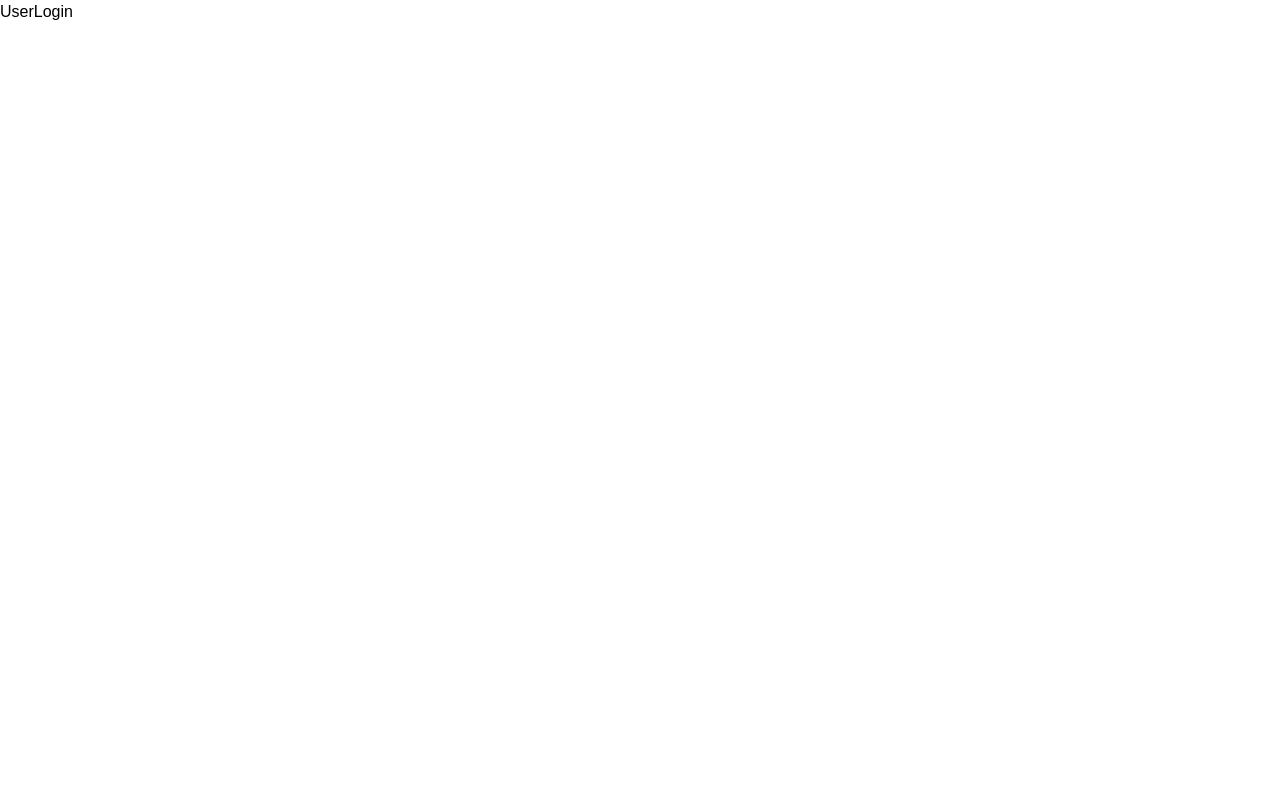
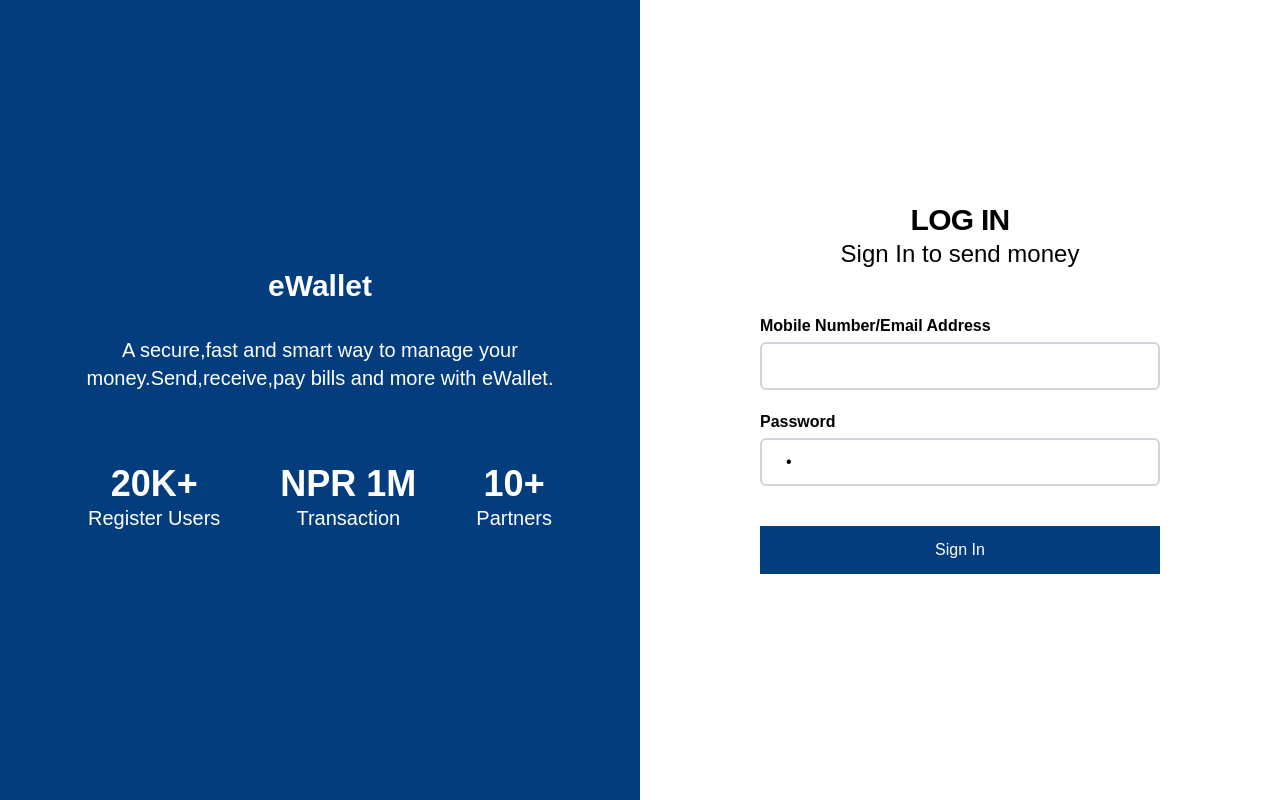
Before and after one commit to theankiitt/online-wallet-management-system, a React app in the folder web/: page /login in a window 1280 px wide. Built offline with nearby package versions, Linux system fonts and the light colour scheme; the HTML template or start-up script is replaced by a standard one.

Commit message:
fix the state hooks in registration and login of web

```diff
--- a/web/src/components/UserLogin.jsx
+++ b/web/src/components/UserLogin.jsx
@@ -1,7 +1,93 @@
+import { useState } from "react";
+
 export const UserLogin=()=>{
-    return(
-        <>
-        <h1>UserLogin</h1>
-        </>
-    );
+     const [userData,setUserData] = useState({
+       userId: " ",
+       password: " ",
+       })
+
+
+       const userLogin=(e)=>{
+           e.preventDefault()
+
+           console.log(userData)
+
+
+           setUserData({
+                userId:' ',
+                password: ' '
+
+           })
+
+       }
+
+
+
+
+
+
+       return(
+
+
+
+           <main className="flex justify-center items-center bg-white h-screen w-full">
+               <section className="bg-[#043d7d] text-white min-h-screen w-full hidden md:flex flex-col items-center justify-center gap-18">
+                   <header className="flex flex-col justify-center items-center gap-8">
+                       <h1 className="text-3xl font-extrabold">eWallet</h1>
+                       <p className="w-[80%] text-xl text-center">A secure,fast and smart way to manage your money.Send,receive,pay bills and more with eWallet.</p>
+                   </header>
+
+                   <div className="flex gap-15">
+                       <div className="text-center">
+                           <h3 className="text-4xl font-extrabold">20K+</h3>
+                           <p className="text-xl">Register Users</p>
+                       </div>
+                       <div className="text-center">
+                            <h3 className="text-4xl font-extrabold">NPR 1M</h3>
+                           <p className="text-xl">Transaction</p>
+
+                       </div>
+                       <div className="text-center">
+                            <h3 className="text-4xl font-extrabold">10+</h3>
+                           <p className="text-xl">Partners</p>
+                       </div>
+                   </div>
+
+               </section>
+
+               <section className="bg-white h-screen w-full flex flex-col items-center justify-center gap-5 py-10   ">
+                   <header className="text-center">
+                       <h1 className="text-3xl uppercase font-extrabold tracking-tight heading">Log In</h1>
+                       <p className="text-2xl">Sign In to send money</p>
+                   </header>
+
+
+                   <form className="flex flex-col gap-5 w-full max-w-md p-6 " onSubmit={userLogin}>
+                       <div className="flex flex-col gap-1">
+                           <label htmlFor='mobileNumber' className="font-semibold">Mobile Number/Email Address</label>
+                           <input type="text" placeholder="Enter your registered mobile number" id='mobileNumber' className="w-full border-2 border-gray-300 rounded-md h-12 pl-6" value={userData.userId} name="userId" onChange={(e)=>setUserData({
+                               ...userData, [e.target.name]:e.target.value
+                           })
+                       }
+                           />
+                       </div>
+
+                        <div className="flex flex-col gap-1">
+                           <label htmlFor='password' className="font-semibold">Password</label>
+                           <input type="password" placeholder="Enter your password" id='password' className="w-full border-2 border-gray-300 rounded-md h-12 pl-6" value={userData.password} name="password" onChange={(e)=>setUserData({...userData,[e.target.name]:e.target.value})}/>
+                       </div>
+
+
+                       <button type="submit"  className="bg-[#043d7d] p-3 w-full  text-white mt-5">Sign In</button>
+
+                   </form>
+
+               </section>
+
+
+           </main>
+
+
+
+       );
 }
--- a/web/src/components/UserRegister.jsx
+++ b/web/src/components/UserRegister.jsx
@@ -1,5 +1,44 @@
+import { useState } from "react";
+
+
+
 export const UserRegister=()=>{
+
+    const [userData,setUserData] = useState({
+    mobileNumber: " ",
+    email: " ",
+    fullName: "",
+    password: "",
+    identification: "",
+    })
+
+
+
+
+    const userRegister=(e)=>{
+        e.preventDefault()
+
+        console.log(userData)
+
+        setUserData({
+              mobileNumber: " ",
+    email: " ",
+    fullName: "",
+    password: "",
+    identification: ""
+
+        })
+
+    }
+
+
+
+
+
+
     return(
+
+
 
         <main className="flex justify-center items-center bg-white h-screen w-full">
             <section className="bg-[#043d7d] text-white min-h-screen w-full hidden md:flex flex-col items-center justify-center gap-18">
@@ -28,44 +67,49 @@ export const UserRegister=()=>{
 
             <section className="bg-white h-screen w-full flex flex-col items-center gap-5 py-10   ">
                 <header className="text-center">
-                    <h1 className="text-3xl uppercase font-extrabold tracking-tight">Create Account</h1>
-                    <p className="text-xl">Welcome to eWallet</p>
+                    <h1 className="text-3xl uppercase font-extrabold tracking-tight heading">Create Account</h1>
+                    <p className="text-2xl">Welcome to eWallet</p>
                 </header>
 
 
-                <form className="flex flex-col gap-5 w-full max-w-md p-6 ">
+                <form className="flex flex-col gap-5 w-full max-w-md p-6 " onSubmit={userRegister}>
                     <div className="flex flex-col gap-1">
                         <label htmlFor='mobileNumber' className="font-semibold">Mobile Number</label>
-                        <input type="text" placeholder="Enter your registered mobile number" id='mobileNumber' className="w-full border border-black rounded-md h-12 pl-6"/>
+                        <input type="text" placeholder="Enter your registered mobile number" id='mobileNumber' className="w-full border-2 border-gray-300 rounded-md h-12 pl-6" value={userData.mobileNumber} name="mobileNumber" onChange={(e)=>setUserData({
+                            ...userData, [e.target.name]:e.target.value
+                        })
+                    }
+                        />
                     </div>
 
                     <div className="flex flex-col gap-1">
                         <label htmlFor='emailAddress' className="font-semibold">Email Address</label>
-                        <input type="email" placeholder="Enter your email address" id='emailAddress' className="w-full border border-black rounded-md h-12 pl-6"/>
+                        <input type="email" placeholder="Enter your email address" id='emailAddress' className="w-full border-2 border-gray-300 rounded-md h-12 pl-6" value={userData.email} name="email" onChange={(e)=>setUserData({
+                            ...userData, [e.target.name]:e.target.value
+                        })}/>
                     </div>
 
                     <div className="flex flex-col gap-1">
                         <label htmlFor='fullName' className="font-semibold" >Full Name</label>
-                        <input type="text" placeholder="Enter your full name" id='fullName' className="w-full border border-black rounded-md h-12 pl-6"/>
+                        <input type="text" placeholder="Enter your full name" id='fullName' className="w-full border-2 border-gray-300 rounded-md h-12 pl-6" value={userData.fullName} name="fullName" onChange={(e)=>setUserData({...userData,[e.target.name]:e.target.value})}/>
                     </div>
 
                      <div className="flex flex-col gap-1">
                         <label htmlFor='password' className="font-semibold">Password</label>
-                        <input type="password" placeholder="Enter your password" id='password' className="w-full border border-black rounded-md h-12 pl-6"/>
+                        <input type="password" placeholder="Enter your password" id='password' className="w-full border-2 border-gray-300 rounded-md h-12 pl-6" value={userData.password} name="password" onChange={(e)=>setUserData({...userData,[e.target.name]:e.target.value})}/>
                     </div>
 
                     <div className="flex flex-col gap-1">
                         <label htmlFor='password' className="font-semibold">Identification Type</label>
-                        <select className="w-full border border-black rounded-md h-12 pl-6">
-
-                            <option>-- Select identification type --</option>
-                            <option>Citizenship</option>
-                            <option>NID Card</option>
+                        <select className="w-full border-2 border-gray-300 rounded-md h-12 pl-6" name="identification" value={userData.identification} onChange={(e)=>setUserData({...userData,[e.target.name]:e.target.value})}>
+                            <option value=''>-- Select identification type --</option>
+                            <option value="citizenship">Citizenship</option>
+                            <option value="nidCard">NID Card</option>
                         </select>
                     </div>
 
 
-                    <button className="bg-[#043d7d] p-3 w-full  text-white mt-5">Create Account</button>
+                    <button type="submit"  className="bg-[#043d7d] p-3 w-full  text-white mt-5">Create Account</button>
 
                 </form>
 
--- a/web/src/main.jsx
+++ b/web/src/main.jsx
@@ -63,11 +63,11 @@ const router = createBrowserRouter([
 
 
 createRoot(document.getElementById('root')).render(
-  <StrictMode>
+
      <RouterProvider router={router} />
 
 
 
 
-  </StrictMode>,
+
 )
```
